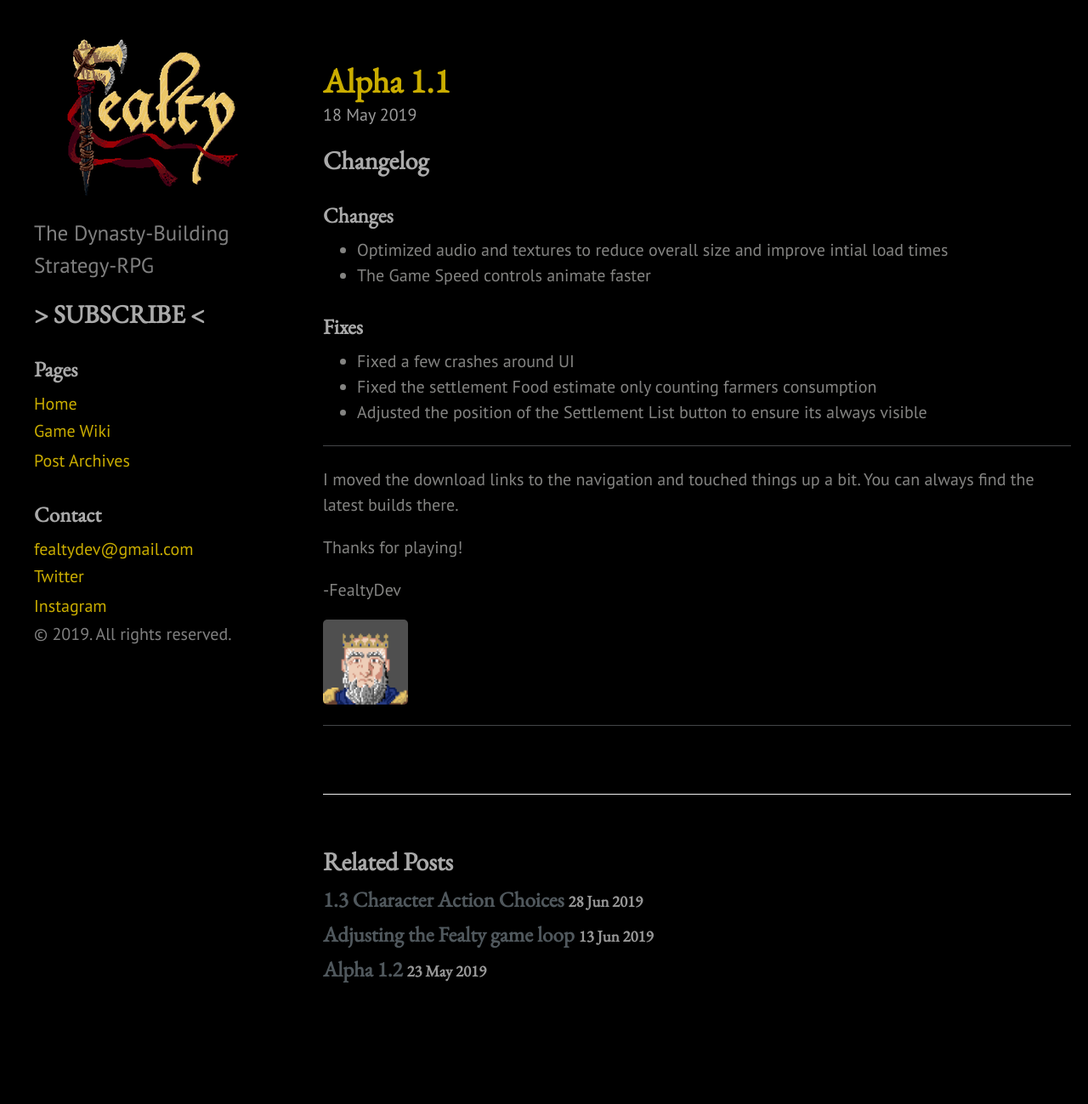
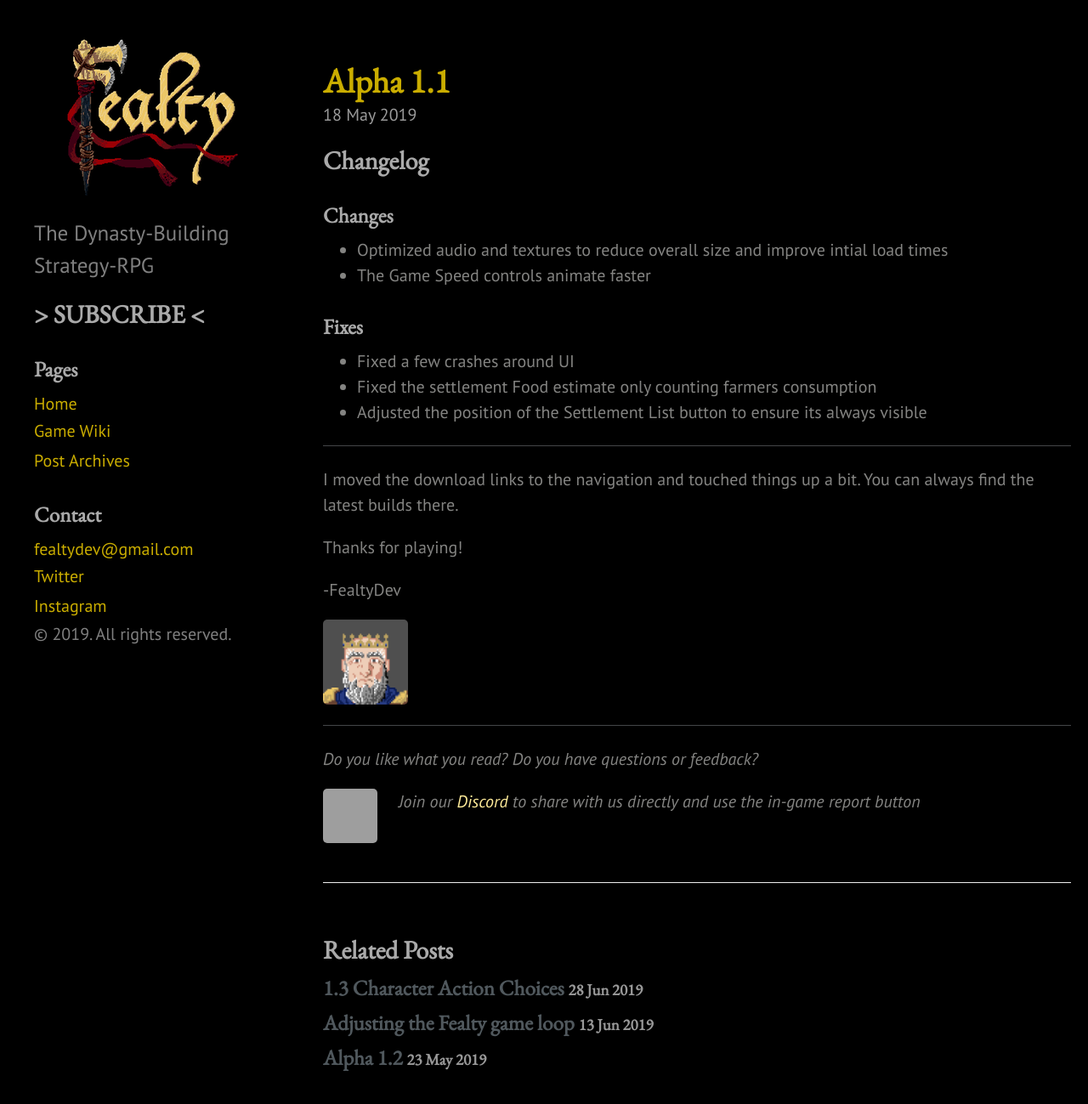
Before and after one commit to sdporres/fealtyweb, a Jekyll site: the page built from _posts/2019-05-18-Alpha-1.1-and-site-updates.md, in a window 1280 px wide and 1400 px high, scrolled down 10 px. Shown: the top 1299 px of the window at 85% size. Built offline with Jekyll 4.4.1, drawn with Linux system fonts in a browser that asks for light colours; grey boxes are pictures that could not be loaded.

Commit message:
Add Discord link to bottom of post template, and css for discord logo

```diff
--- a/_layouts/post.html
+++ b/_layouts/post.html
@@ -6,6 +6,10 @@
   <h1 class="post-title">{{ page.title }}</h1>
   <span class="post-date">{{ page.date | date_to_string }}</span>
   {{ content }}
+<p><i>Do you like what you read? Do you have questions or feedback?</i></p>
+  <p>
+    <a href="https://discord.gg/dKJP7bY"><img class="discord-logo" style="vertical-align:middle" src="https://pbs.twimg.com/media/DCEe9aPXYAA4joh.png"> </a>
+    <i>Join our <a href="https://discord.gg/dKJP7bY">Discord </a> to share with us directly and use the in-game report button</i></p>
 </div>
 
 <div class="related">
--- a/public/css/fealty.css
+++ b/public/css/fealty.css
@@ -30,6 +30,16 @@
 .portrait{
 	width: 100px;
 	height: 100px;
+}
+
+.discord-logo{
+	width: 64px;
+	height: 64px;
+	display: block;
+	/* margin-left: auto; */
+	margin-right: 25px;
+	/* margin-bottom:auto; */
+	float: left;
 }
 
 .center {
```
